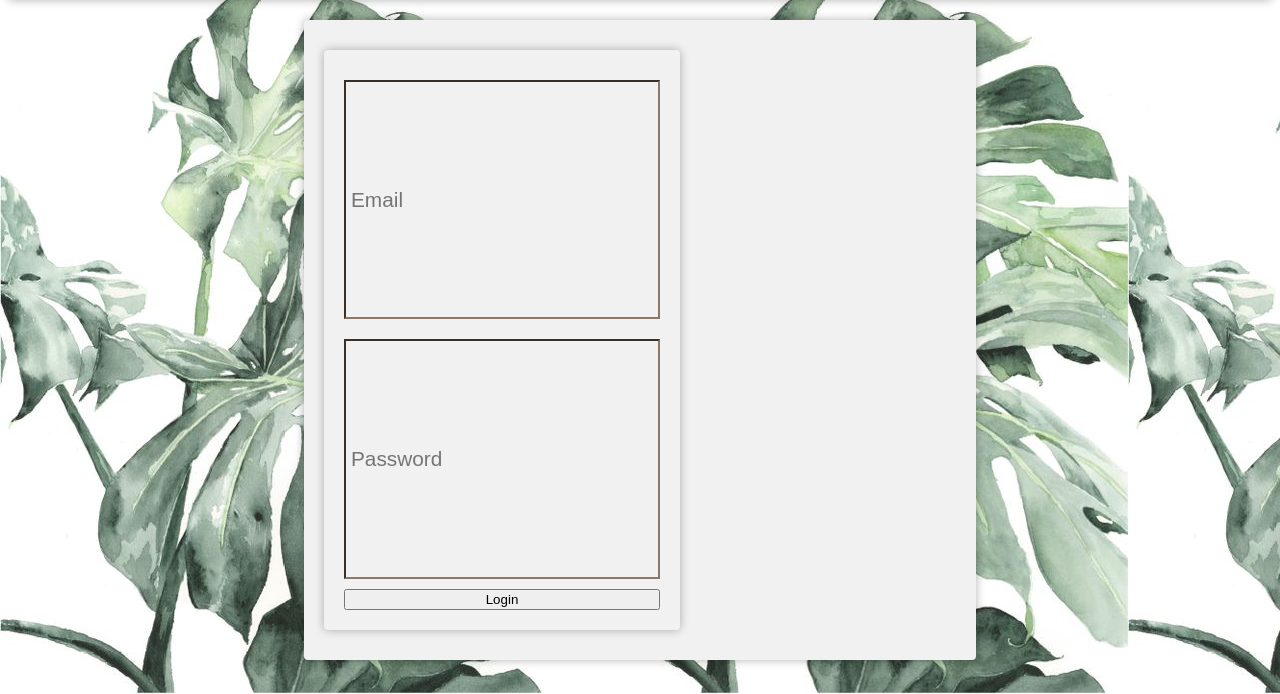
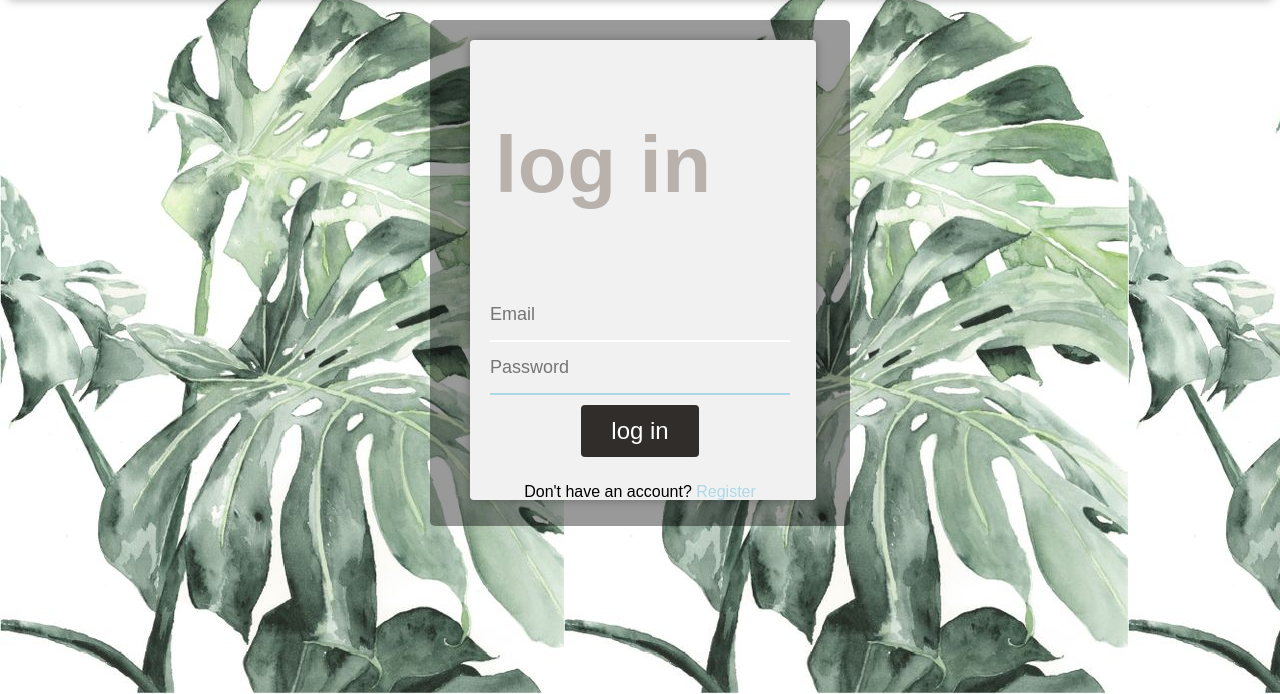
Before and after one commit to pepilipep/shared-clipboard, a PHP site: page /login.html in a window 1280 px wide. Shown: the part 108-802 px from the top of the page. Run offline with PHP 8.4, Linux system fonts and the light colour scheme.

Commit message:
change ui of register and login pages

```diff
--- a/public/css/main.css
+++ b/public/css/main.css
@@ -39,7 +39,7 @@ h1 {
 h2 {
     /* color: #302d2b; */
     color:  #645447;
-    opacity: 0.9;
+    opacity: 0.8;
 }
 
 form {
@@ -55,7 +55,7 @@ form {
     width: 100%;
 }
 
-.form-element {
+/* .form-element {
     flex: 1;
     cursor: pointer;
     padding: 5px;
@@ -78,7 +78,7 @@ form {
 
 .form-input:hover {
     border-color: #816d5d;
-}
+} */
 
 .panel-container {
     background-color:  rgb(241, 241, 241);
@@ -86,7 +86,7 @@ form {
     border-radius: 4px;
     text-align: center;
     height: 90%;
-    width: 50%;
+    width: 90%;
     display: flex;
     flex-direction: column;
     justify-content: space-around;
@@ -131,3 +131,60 @@ button:active {
     align-items: stretch;
     flex-grow: 10;
 }
+
+
+
+.container {
+    background-color: rgba(0, 0, 0, 0.4);
+    padding: 20px 40px;
+    border-radius: 5px;
+    height: 70%;
+  }
+
+  .container a {
+    text-decoration: none;
+    color: lightblue;
+  }
+
+.form-control {
+    position: relative;
+    margin: 20px 0 ;
+    width: 300px;
+  }
+
+  .form-control input {
+    background-color: transparent;
+    border: 0;
+    border-bottom: 2px #fff solid;
+    display: block;
+    width: 100%;
+    padding: 15px 0;
+    font-size: 18px;
+    color: black;
+  }
+
+  .form-control input:focus,
+  .form-control input:valid {
+    outline: 0;
+    border-bottom-color: lightblue;
+  }
+
+  .form-control label {
+    position: absolute;
+    top: 15px;
+    left: 0;
+    pointer-events: none;
+  }
+
+  .form-control label span {
+    display: inline-block;
+    font-size: 18px;
+    min-width: 5px;
+    transition: 0.3s cubic-bezier(0.68, -0.55, 0.265, 1.55);
+  }
+
+  .form-control input:focus + label span,
+  .form-control input:valid + label span {
+    color: lightblue;
+    transform: translateY(-30px);
+  }
--- a/public/login.html
+++ b/public/login.html
@@ -9,15 +9,19 @@
   <body>
     <header id="header"></header>
     <div class="form-wrapper">
+      <div class="container">
         <form id="login" class="panel-container" accept-charset="utf-8">
-        <div class="panel-container">
+          <h1>log in</h1>
+          <div class="form-control">
             <input
               type="email"
+              required
               id="email"
               name="email"
               placeholder="Email"
               class="form-element form-input"
             />
+
             <input
               type="password"
               id="password"
@@ -27,9 +31,14 @@
             />
             <span id="form-error" class="error"></span>
             <span id="form-success" class="success"></span>
-          <input type="submit" value="Login" />
+            <!-- <input type="submit" class="btn" value="Login" /> -->
+            <button type="submit" class="btn">log in</button>
+            <p class="text">
+              Don't have an account? <a href="/register.html">Register</a>
+            </p>
           </div>
         </form>
       </div>
+    </div>
   </body>
 </html>
```
Also changed, not shown: public/register.html (+6 -2 lines). Lines whose indentation alone changed are shown as unchanged.
